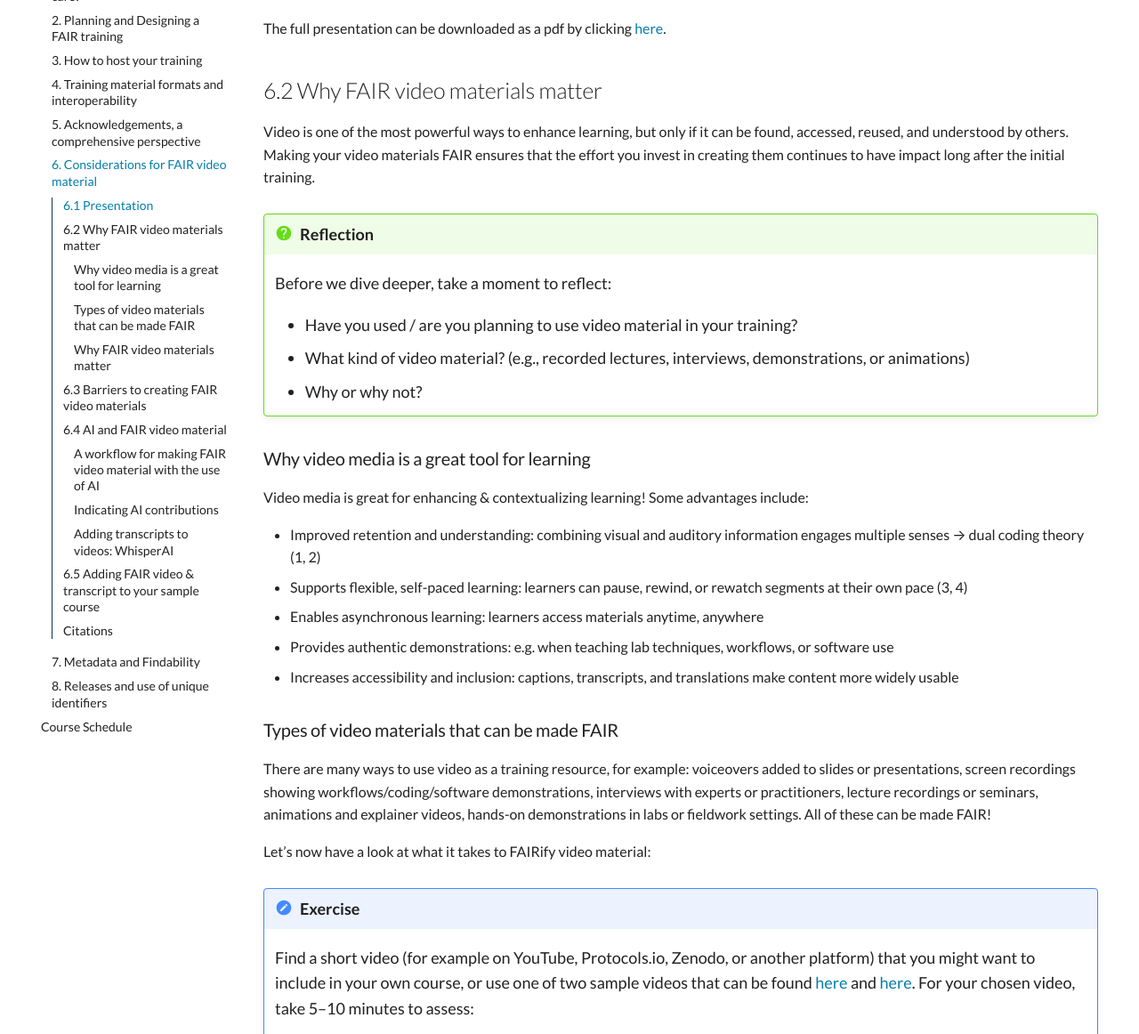
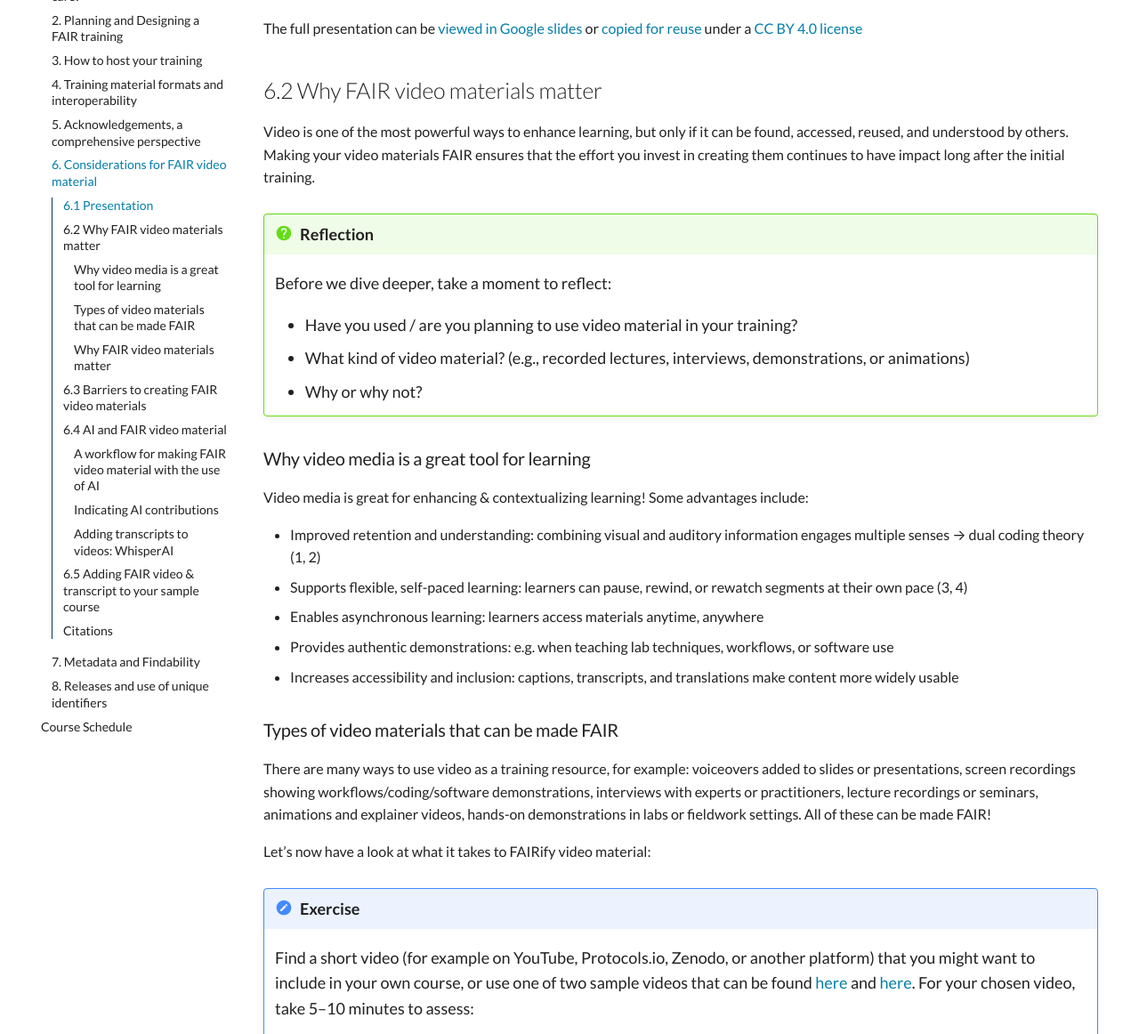
Before and after one commit to elixir-europe-training/ELIXIR-TrP-FAIR-Material-By-Design, an MkDocs documentation site: the page built from docs/chapters/chapter_06.md, in a window 1280 px wide and 1400 px high, scrolled down 740 px, cut to the strip 238-1400 px from the top of the window. Shown: the whole strip at 89% size. Built offline with MkDocs 1.6.1 and Material for MkDocs 9.7.7, drawn with Linux system fonts in a browser that asks for light colours; comment, search, counter and statistics services are not loaded; the version menu is left out; some of the changed text lies outside the part shown.

Commit message:
updated license and reuse info

```diff
--- a/docs/chapters/chapter_06.md
+++ b/docs/chapters/chapter_06.md
@@ -14,7 +14,7 @@
 
 <iframe src="https://docs.google.com/presentation/d/1FnBrgXXmSBMSVXlVohaGQeETwO2FR2lX/preview" width="640" height="360" allow="autoplay"></iframe>
 
-The full presentation can be downloaded as a pdf by clicking [here](https://docs.google.com/presentation/d/1FnBrgXXmSBMSVXlVohaGQeETwO2FR2lX/export?format=pdf).
+The full presentation can be <a href="https://docs.google.com/presentation/d/1FnBrgXXmSBMSVXlVohaGQeETwO2FR2lX/view" target="_blank">viewed in Google slides</a> or <a href="https://docs.google.com/presentation/d/1FnBrgXXmSBMSVXlVohaGQeETwO2FR2lX/copy" target="_blank">copied for reuse</a> under a [CC BY 4.0 license](https://creativecommons.org/licenses/by/4.0/)
 
 
 ## 6.2 Why FAIR video materials matter
@@ -55,6 +55,8 @@
     - **Reusable** → Is there a clear license? Are contributors and tools properly attributed? Is there versioning information?
 
     Document your findings in the [**Checklist for minimally FAIR video material**](https://docs.google.com/document/d/18xg9ZYLQX9yFlAU1cIl8W5eMpoVhuQvEO6aLWVG81TM/edit?usp=sharing)
+    You can <a href="https://docs.google.com/document/d/1yTOgv2fgngRRp0CFQOd_btdF-L57rpR02Bzkjd46bKQ/view" target="_blank">view this course worksheet in Google Docs</a> or <a href="https://docs.google.com/document/d/1yTOgv2fgngRRp0CFQOd_btdF-L57rpR02Bzkjd46bKQ/copy" target="_blank">make a copy of this course worksheet for reuse</a> under a [CC BY 4.0 license](https://creativecommons.org/licenses/by/4.0/).
+
 
 !!! question "Reflection"
 
```
